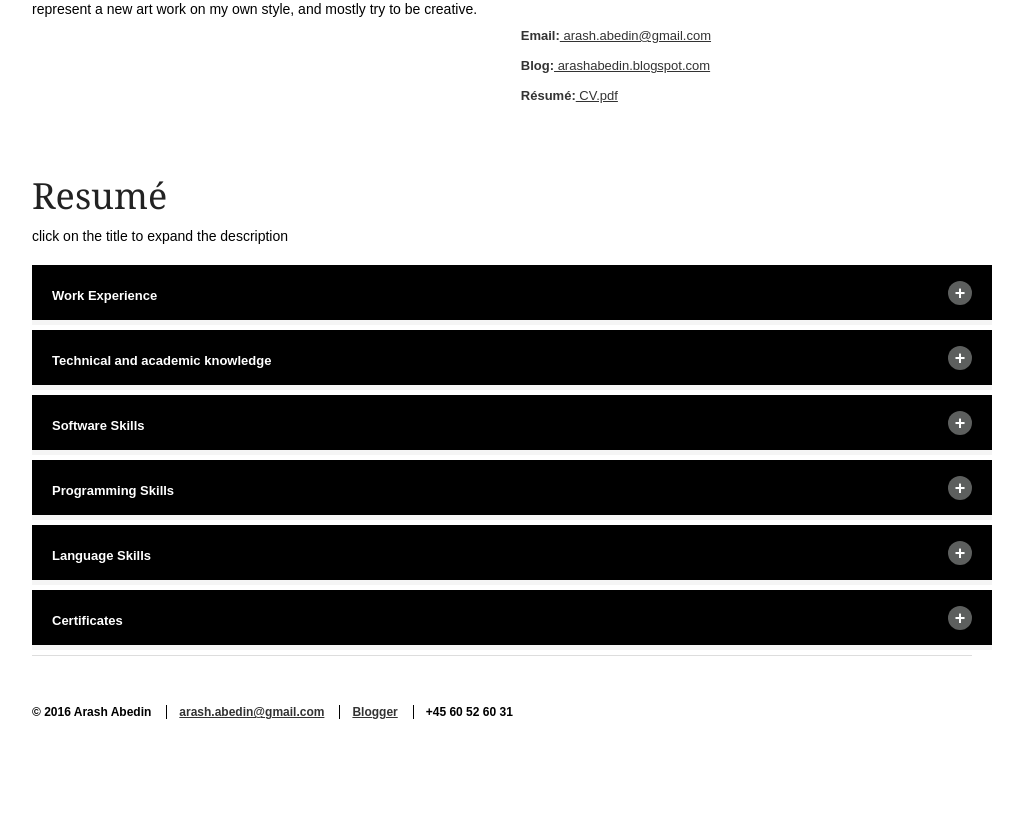
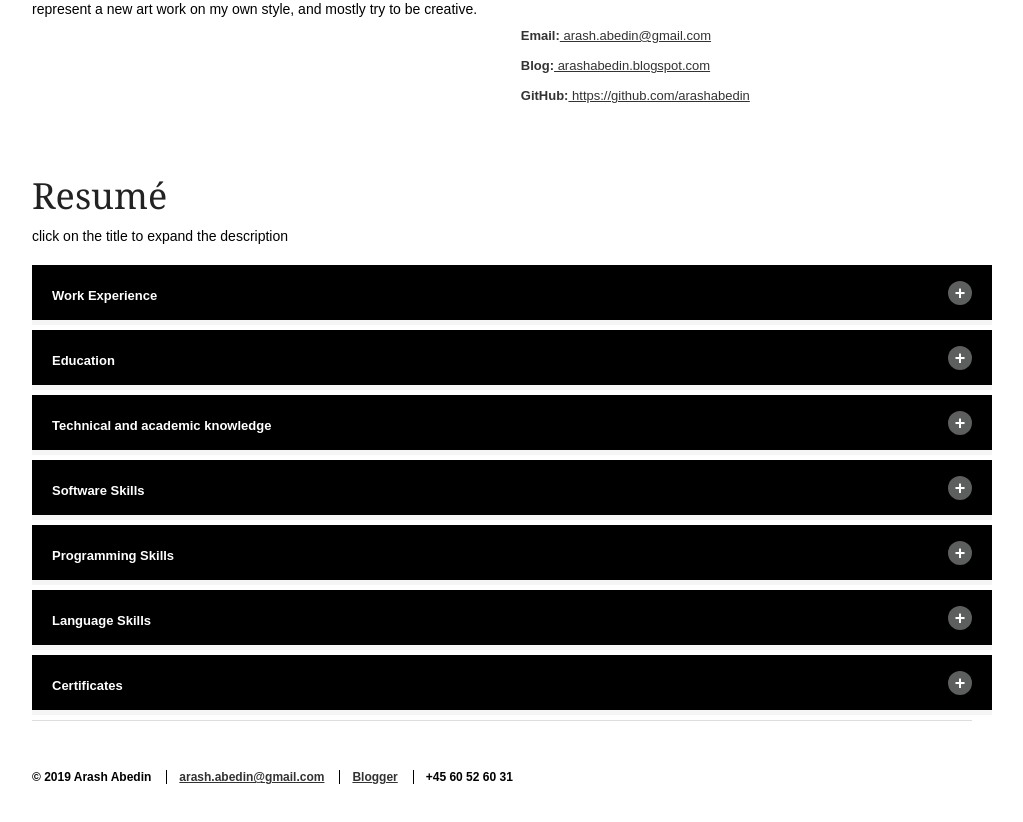
Before and after one commit to arashabedin/portfolio_vue, a Vue app in the folder client/: page /about in a window 1280 px wide. Shown: the part 634-1456 px from the top of the page, without its empty margins (128-1151 px from the left). Before the commit the page ends 1393 px from the top, so only its background shows below. Built offline with nearby package versions, Linux system fonts and the light colour scheme.

Commit message:
add more info on about page

```diff
--- a/client/src/components/childs/Expander.vue
+++ b/client/src/components/childs/Expander.vue
@@ -1,6 +1,30 @@
 
 <template>
   <div>
+
+
+    <div class="expander" v-if="type==='education'">
+      <input v-bind:id="identifier" class="expander-toggle" type="checkbox">
+      <label v-bind:for="identifier" class="expander-label">{{ title }}</label>
+      <div class="expander-content">
+        <div class="work-experience">
+          <div v-for="item in body" :key="item.id">
+            <hr>
+            <h3>{{item.type}}</h3>
+            <h3 style="float:right">{{item.date}}</h3>
+            <h4 v-if="item.school">{{item.school}}</h4>
+             <h4 v-if="item.level">{{item.level}}</h4>
+            <div v-for="x in item.name" :key="x.id">
+            </div>
+
+            <h5>Topics:</h5>
+            <h5 v-for="y in item.roles" :key="y.id">- {{y}}</h5>
+          </div>
+        </div>
+      </div>
+    </div>
+
+
 
 
     <div class="expander" v-if="type==='work'">
--- a/client/src/components/childs/Footer.vue
+++ b/client/src/components/childs/Footer.vue
@@ -3,7 +3,7 @@
     <footer class="sixteen columns" style="margin-top:-10px;">
       <hr>
       <ul id="footerLinks">
-        <li>&copy; 2016 Arash Abedin</li>
+        <li>&copy; 2019 Arash Abedin</li>
         <li>
           <a href="mailto:arash.abedin@gmail.com">arash.abedin@gmail.com</a>
         </li>
--- a/client/src/components/pages/AboutPage.vue
+++ b/client/src/components/pages/AboutPage.vue
@@ -30,9 +30,13 @@
                 <strong>Blog:</strong>
                 <a href="http://arashabedin.blogspot.com" target="_blank"> arashabedin.blogspot.com</a>
               </li>
-              <li>
+              <!-- <li>
                 <strong>Résumé:</strong>
                 <a href="CV.pdf" target="_blank"> CV.pdf</a>
+              </li> -->
+                <li>
+                <strong>GitHub:</strong>
+                <a href="https://github.com/arashabedin" target="_blank"> https://github.com/arashabedin</a>
               </li>
             </ul>
           </div>
@@ -45,7 +49,10 @@
         <h2>Resumé</h2>
         <p>click on the title to expand the description</p>
         <div id="faqq">
+
           <expander identifier="work" type="work" title="Work Experience" v-bind:body="data.works"></expander>
+          <expander identifier="education" type="education" title="Education" v-bind:body="data.education"></expander>
+
           <expander
             identifier="theoriticalSkills"
             type="otherSkills"
--- a/client/src/rawdata/mySkills.js
+++ b/client/src/rawdata/mySkills.js
@@ -22,9 +22,7 @@ var data = {
           "AfterEffects",
           "PremierePro",
           "Flash",
-          "UX",
-          "etc.",
-        ]
+          "UX",        ]
       },
       {
         title: "Corel",
@@ -33,13 +31,15 @@ var data = {
       {
         title: "Other",
         topics: [
-          "Visual Studio",
+          "Visual Studio / VS Code",
           "IntelliJ",
           "Android Studio",
           "Unity",
           "TVPaint",
           "3d Studio Max",
-          "Blender"
+          "Blender",
+          "Figma",
+          "Gimp"
         ]
       }
     ],
@@ -50,11 +50,12 @@ var data = {
         topics: [
           "HTML5",
           "CSS",
-          "JavaScript",
-          "ES6",
+          "JavaScript(ES6)",
+          "TypeScript",
           "C#",
           "Java",
           "Python",
+          "C/C++",
           "R",
           "SQL",
           "PHP"
@@ -64,9 +65,12 @@ var data = {
         title: "Frameworks and Libraries",
         topics: [
           "React.js",
-          "Vue.js",
+          "Vue.js / Vuex",
           "Angular 2/4",
+          "Redux / React-Redux / Redux-Thunk / Redux-Saga",
+          "Node.js",
           "Express.js",
+          "Socker.io",
           ".net core 2",
           "asp.net mvc 5",
           "OpenCV",
@@ -76,7 +80,7 @@ var data = {
       },
       {
         title: "Database",
-        topics: ["SQL data base", "MongoDB"]
+        topics: ["mySQL", "MongoDB"]
       },
       {
         title: "CMS",
@@ -84,11 +88,19 @@ var data = {
       },
       {
         title: "Dev ops & other",
-        topics: ["Docker", "Heroku","Git","Linux Command-line"]
+        topics: ["Docker", "Heroku","ZeroMQ","Git","Linux CLI"]
       }
     ],
 
     works : [
+
+        {
+          type: "Founder and Lead Developer",
+          date: "2018 - Now",
+          company: "PAYAPAY",
+          name: [{ type: "url", url: "http://www.payapay.io/en", name: "payapay.io" }],
+          roles: ["Concept developer","Fullstack developer","UX/UI designer","Graphic designer"]
+        },
       {
         type: "Front End Developer",
         date: "2015 - 2016",
@@ -109,7 +121,7 @@ var data = {
         ]
       },
       {
-        type: "Designer",
+        type: "Graphic Designer",
         date: "2014",
         company: "Openwire Exhibition",
         name: [
@@ -136,7 +148,7 @@ var data = {
         ]
       },
       {
-        type: "freelance",
+        type: "Freelance",
         date: "2011 - Present",
         name: [
           { type: "url", url: "http://www.bmobilized.com", name: "bmobilized.com" },
@@ -149,7 +161,58 @@ var data = {
         ]
       }
     ],
-
+    education: [
+      {
+        type: 'Computer Science and Informatics',
+        level:"Master's degree",
+        date: '2017 - 2019',
+        school: 'Roskilde University',
+        roles: [
+          'Full Stack development using ASP.NET Core with C#, Node.js , RESTfull API and JS frameworks',
+          'Systems Architecture design and development',
+          'Real time multiplayer game development with Unity',
+          'Big Data Analysis',
+          'Mobile Development',
+          'Theoretical Computer Science'
+        ]
+      },
+      {
+        type: 'Computer Science',
+        level:"Bachelor's Supplementary Semester",
+        date: '2017',
+        school: 'Roskilde University',
+        roles: [
+         'Algorithms & Data Structures',
+          'Advanced Programming in JAVA',
+          'Interactive Digital Systems',
+          'Subject Module Project in Computer Science'
+        ]
+      },
+      {
+        type: 'Digital Concept Development',
+        level:"Professional Bachelor degree",
+        date: '2013 - 2015',
+        school: 'Zealand Institute of Business and Technology',
+        roles: [
+          'Algorithms & Data Structures',
+          'Advanced Programming in JAVA',
+          'Interactive Digital Systems',
+          'Subject Module Project in Computer Science'
+        ]
+      },
+      {
+        type: 'Multimedia Design and Communication',
+        level:"Academic Profession",
+        date: '2008 - 2010',
+        school: 'Kea Copenhagen School of Design and Technology',
+        roles: [
+          'Web Development',
+          'Digital Design',
+          'Digital Communication',
+          'Video Editing',
+        ]
+      }
+    ],
     languageSkills : [
       "English (Fluent)",
       "Danish (Fluent)",
```
Also changed, not shown: 6 other files (tests, documents, lock files or other folders).
